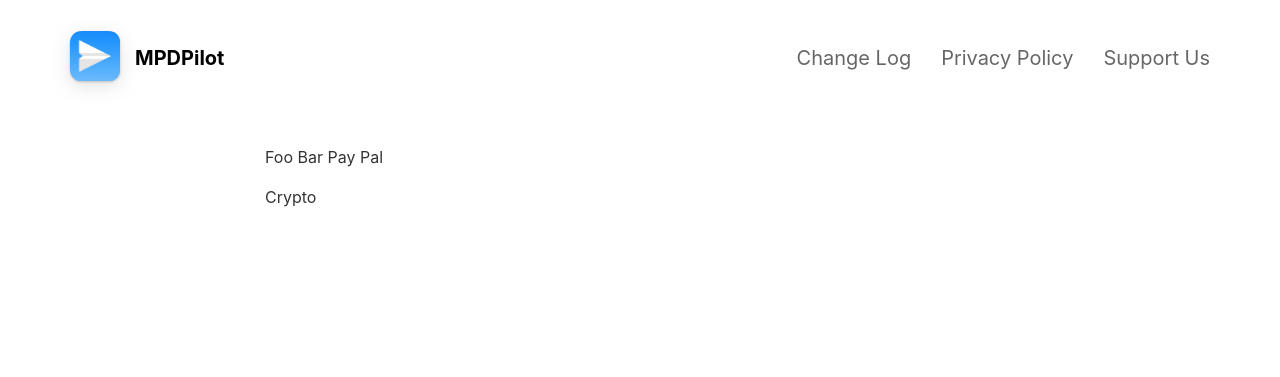
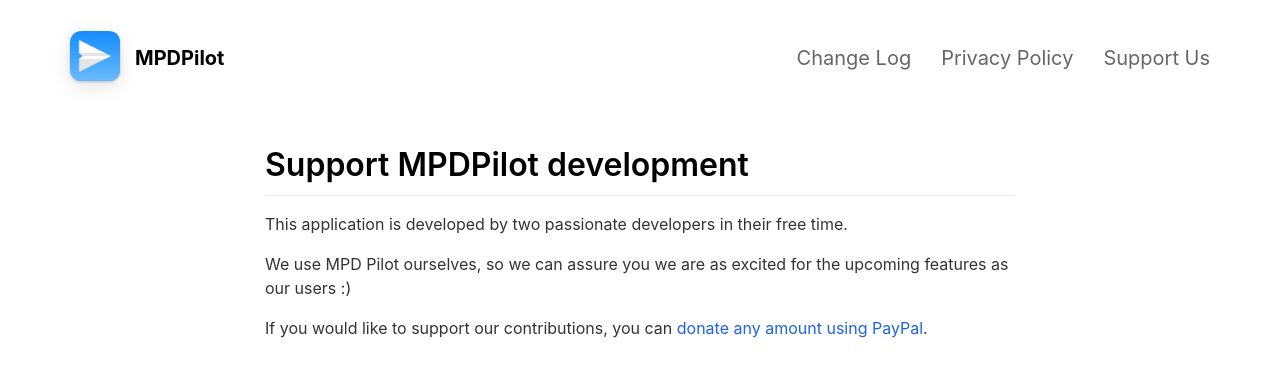
Before and after one commit to MPDPilot/MPDPilot-website, a Jekyll site: the page built from _pages/support-us.md, in a window 1280 px wide. Shown: the top 377 px of the page. Built offline with Jekyll 4.4.1, drawn with Linux system fonts in a browser that asks for light colours; nearby versions of some CDN libraries.

Commit message:
support us content

```diff
--- a/_pages/support-us.md
+++ b/_pages/support-us.md
@@ -4,6 +4,10 @@
 include_in_header: true
 ---
 
-Foo Bar Pay Pal
+# Support MPDPilot development
 
-Crypto
+This application is developed by two passionate developers in their free time.
+
+We use MPD Pilot ourselves, so we can assure you we are as excited for the upcoming features as our users :)
+
+If you would like to support our contributions, you can [donate any amount using PayPal](https://www.paypal.com/donate/?business=S9WYJD7XAE3N6&no_recurring=0&item_name=MPD+Pilot+development+donation%0A&currency_code=USD).
```
